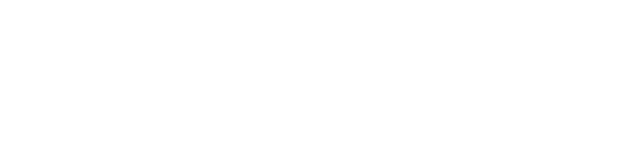
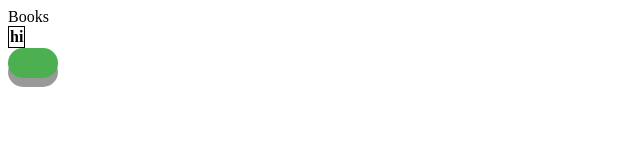
Before and after one commit to gio437/library, a plain HTML site: page index.html in a window 1280 px wide. Shown: the whole page, without its empty margins (0-640 px from the left). Drawn offline with Linux system fonts and the light colour scheme.

Commit message:
If applied will create basic table template to add books to

```diff
--- a/index.html
+++ b/index.html
@@ -6,9 +6,16 @@
     <meta name="viewport" content="width=device-width, initial-scale=1.0">
     <title>Document</title>
     <link rel = "stylesheet" href = "style.css">
-    <script src = "javascript.js"></script>
+    <script src = "javascript.js" defer></script>
 </head>
 <body>
-
+    <div class = "container">
+        <div class = "library">
+            <table>
+                <tr>Books</tr>
+            </table>
+        </div>
+        <div class = "press"></div>
+    </div>
 </body>
 </html>
--- a/javascript.js
+++ b/javascript.js
@@ -0,0 +1,52 @@
+let myLibrary = ["hello", "wassup"];
+
+function Book(...book) { //the constructor
+    this.book = book;
+}
+
+let addStuff = new Book(myLibrary);
+console.log(addStuff);
+
+
+function addBookToLibrary() {
+    let type = document.querySelector("tr");
+
+    let create = document.createElement("th");
+    create.classList.add("books");
+
+    let cells = create.textContent = "hi";
+
+    type.appendChild(create);
+
+    for (let i = 0; i < myLibrary.length; i++) {
+        cells[i];
+        console.log(myLibrary);
+    }
+}
+
+addBookToLibrary();
+
+let press = document.querySelector(".press");
+
+let enter = document.createElement("button");
+enter.classList.add("submit");
+//enter.addEventListener("click");
+
+press.appendChild(enter);
+
+
+// function theHobbit(title, author, pages, read) {
+//     this.title = title;
+//     this.author = author;
+//     this.pages = pages;
+//     this.read = read;
+
+//     let info = console.log(title, author, pages, read);
+//     theHobbit.info = function() {
+//         return info;
+//     };
+// }
+
+
+// let results = new theHobbit('Diary', 'by Giovanni', '50 pages', 'not read');
+// console.log(theHobbit.info());
--- a/style.css
+++ b/style.css
@@ -0,0 +1,30 @@
+table {
+    border-collapse: collapse;
+  }
+
+td, th {
+    border: 1px solid black;
+}
+
+button {
+    display: inline-block;
+    padding: 15px 25px;
+    font-size: 24px;
+    cursor: pointer;
+    text-align: center;
+    text-decoration: none;
+    outline: none;
+    color: #fff;
+    background-color: #4CAF50;
+    border: none;
+    border-radius: 15px;
+    box-shadow: 0 9px #999;
+  }
+
+  button:hover {background-color: #3e8e41}
+
+  button:active {
+    background-color: #3e8e41;
+    box-shadow: 0 5px #666;
+    transform: translateY(4px);
+  }
```
